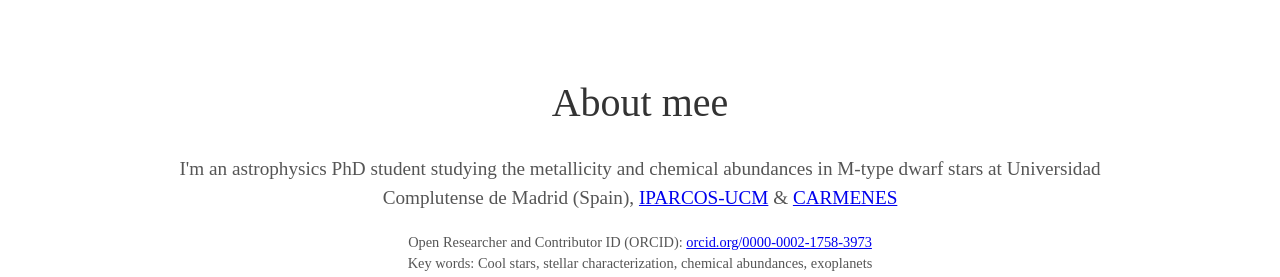
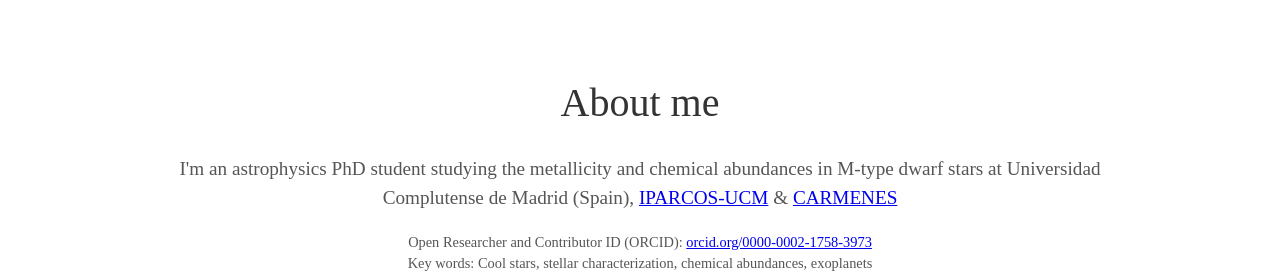
Before and after one commit to chrduque/chrduque.github.io, a Jekyll site: the page built from index.html, in a window 1280 px wide. Shown: the part 902-1179 px from the top of the page. Built offline with Jekyll 4.4.1, drawn with Linux system fonts in a browser that asks for light colours; some web fonts are replaced.

Commit message:
Update about.html

```diff
--- a/_includes/about.html
+++ b/_includes/about.html
@@ -1,5 +1,5 @@
 <div class="user-details">
-  <h1>About mee</h1>
+  <h1>About me</h1>
   <p>{{ site.user_description }}</p>
 
   <p style="font-size: 0.9rem">Open Researcher and Contributor ID (ORCID): <a href="https://orcid.org/0000-0002-1758-3973" target="_blank">orcid.org/0000-0002-1758-3973</a><br>
```
